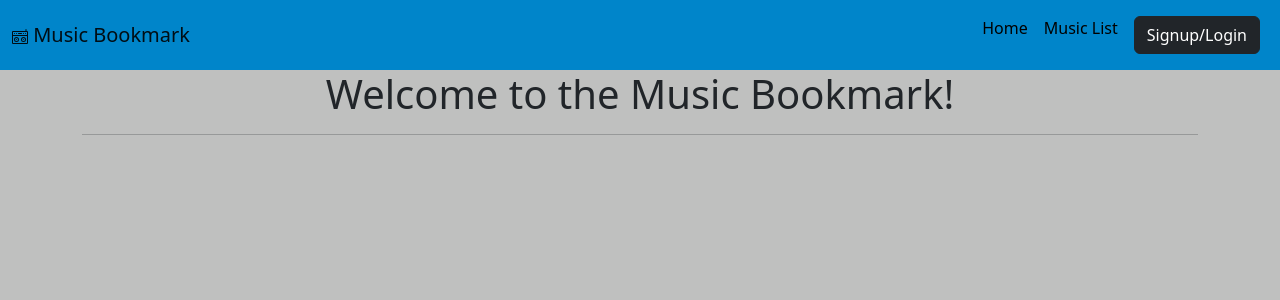
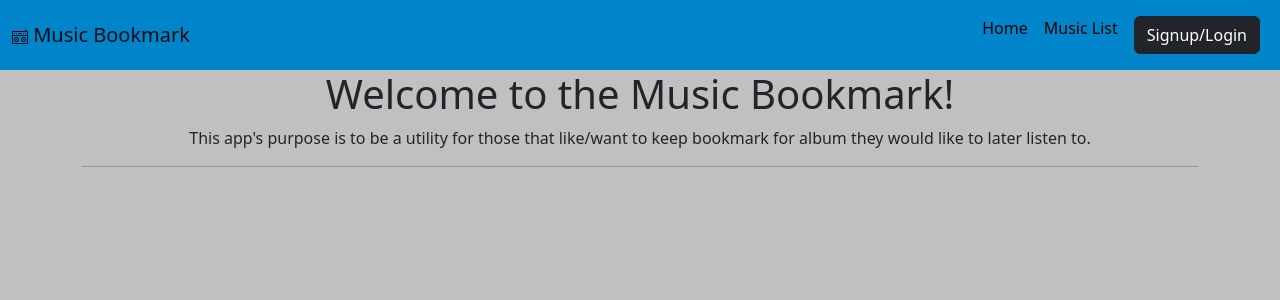
Before and after one commit to cruzgerman216/AngularProject-Music-App, an Angular app in the folder music-app/: page /home in a window 1280 px wide. Shown: the top 300 px of the page. Built offline with nearby package versions, Linux system fonts and the light colour scheme.

Commit message:
update LandingPage, MusicEdit, and MusicList

```diff
--- a/music-app/src/app/landing-page/landing-page.component.html
+++ b/music-app/src/app/landing-page/landing-page.component.html
@@ -1,4 +1,7 @@
-<div class="container">
-      <h1 style="text-align: center;">Welcome to the Music Bookmark!</h1>
+<div class="container" style="text-align: center;">
+      <h1 >Welcome to the Music Bookmark!</h1>
+      <p>This app's purpose is to be a utility for those that like/want to keep bookmark for album
+        they would like to later listen to.</p>
+      <!-- <p>On this is the </p> -->
       <hr>
 </div>
--- a/music-app/src/app/music-list/music-edit/music-edit.component.html
+++ b/music-app/src/app/music-list/music-edit/music-edit.component.html
@@ -51,20 +51,20 @@
         <div class="col-xs-12" formArrayName="trackList">
           <div
             class="row"
-            *ngFor="let ingredientCtrl of controls; let i = index"
+            *ngFor="let trackNumber of controls; let i = index"
             [formGroupName]="i"
             style="margin-top: 10px;">
             <div class="col-xs-2">
               <input
                 type="number"
                 class="form-control"
-                formControlName="trackNumber">
+                formControlName="trackOrder">
             </div>
             <div class="col-xs-8">
               <input
                 type="text"
                 class="form-control"
-                formControlName="trackNumber">
+                formControlName="trackName">
             </div>
             <div class="col-xs-2">
               <button
--- a/music-app/src/app/music-list/music-list.component.html
+++ b/music-app/src/app/music-list/music-list.component.html
@@ -1,5 +1,7 @@
-<div class="container">
+<div class="container" >
   <h1 style="text-align: center;">Music List</h1>
+  <p style="text-align: center;">On this page is the Music List, here you'll be able to add or recommend to a public list of albums for others to try out.</p>
+  <p style="text-align: center;">If you want to have your own list you can sign up for free at the top right of the page.</p>
   <hr>
   <div class="row">
     <div class="col">
```
